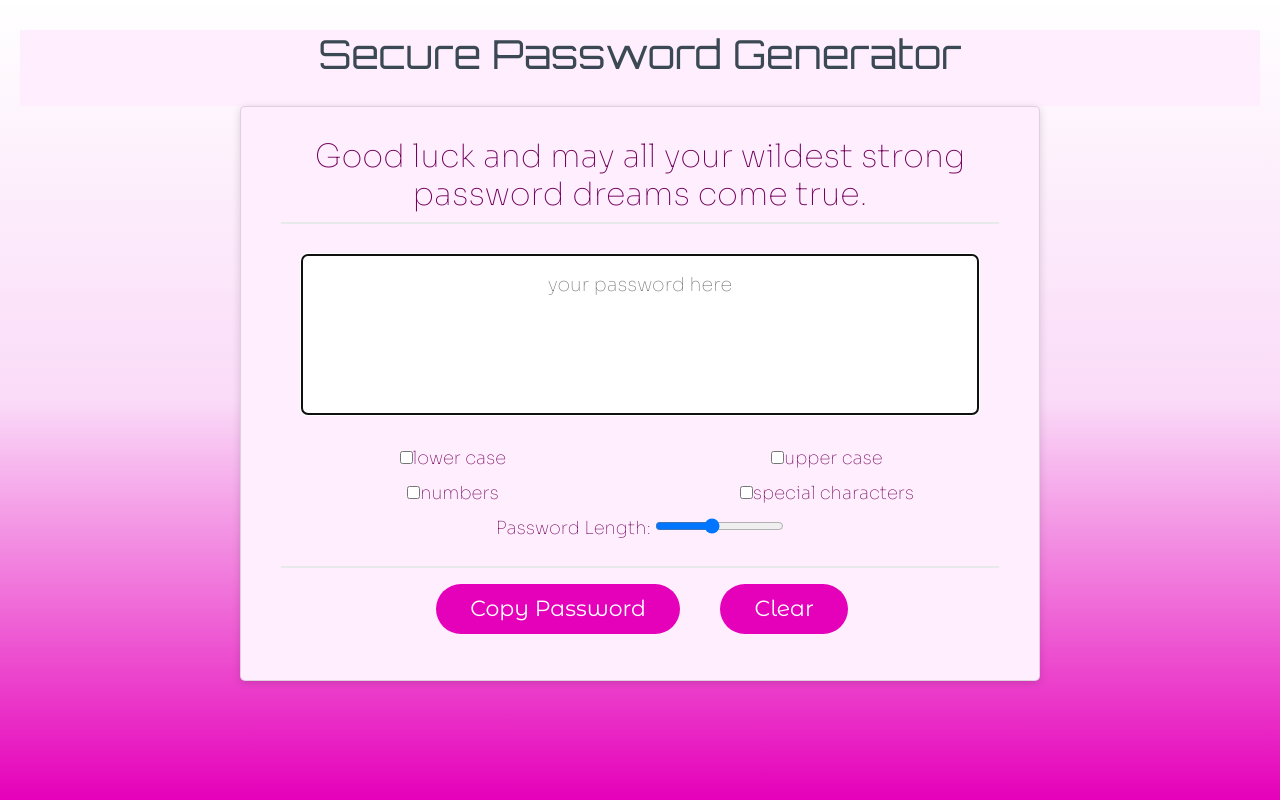
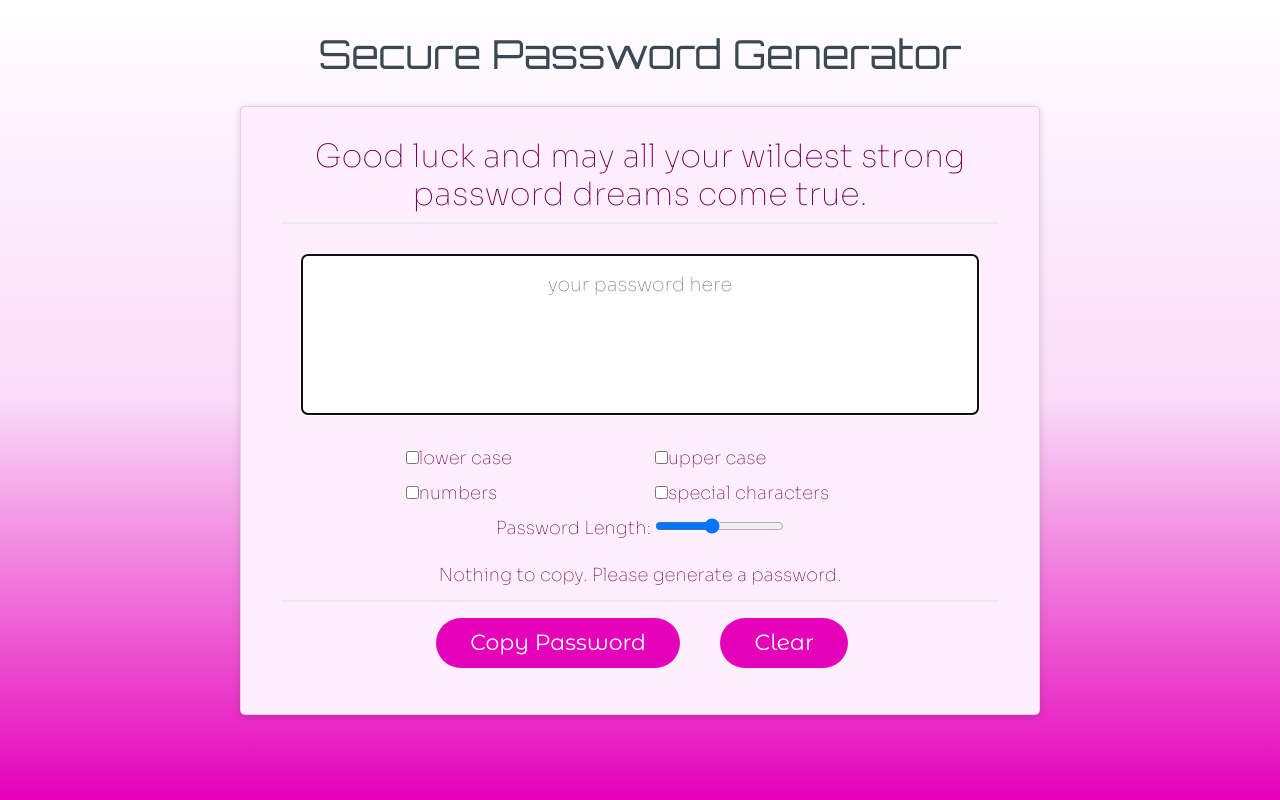
Before and after one commit to baytamo/event-sensitive-pw-generator, a plain HTML site: page index.html in a window 1280 px wide. Both pictures are taken after a click on the button "Copy Password". Drawn offline with nearby package versions, Linux system fonts and the light colour scheme.

Commit message:
added notes, modified styles

```diff
--- a/index.html
+++ b/index.html
@@ -34,26 +34,37 @@
           ></textarea>
         </div>
 
-        <div class="row d-flex justify-content-left check-boxes">
-          <div class="col-6">
+        <!-- container with checkboxes -->
+        <div class="row d-flex justify-content-sm-center check-boxes">
+
+          <!-- row 1: lower case, upper case checkboxes -->
+          <div class="col-sm-2"></div>
+          <div class="col-sm-4 d-flex justify-content-left align-items-baseline">
             <input type="checkbox" id="lowerCase" /><label for="lowerCase"
             >lower case</label>
           </div>
-         <div class="col-6">
+         <div class="col-sm-4 d-flex justify-content-left align-items-baseline">
           <input type="checkbox" id="upperCase" /><label for="upperCase"
           >upper case</label>
          </div>
-          <div class="col-6">
+         <div class="col-sm-2"></div>
+
+         <!-- row 2: numbers, special character checkboxes -->
+         <div class="col-sm-2"></div>
+          <div class="col-sm-4 d-flex justify-content-left align-items-baseline">
             <input type="checkbox" id="numbers" /><label for="numbers"
             >numbers</label>
           </div>
-          <div class="col-6">
+          <div class="col-sm-4 d-flex justify-content-left align-items-baseline">
             <input type="checkbox" id="special" /><label for="special"
             >special characters</label>
           </div>
+          <div class="col-sm-2"></div>
+
+        <!-- the tag below closes .check-boxes container -->
         </div>
 
-
+        <!-- slider row -->
         <div class="slide-container">
           <label for="slider">Password Length: </label>
             <input type="range" min="8" max="128" value="60" id="slider" /> <span id="sliderOutput"></span>
@@ -61,11 +72,14 @@
           <p id="alert"></p>
         </div>
 
+        <!-- button row -->
         <div class="card-button">
           <button id="copy" class="btn">Copy Password</button>
           <button id="clearMe" class="btn">Clear</button>
         </div>
+      <!-- the tag below closes the .card div -->
       </div>
+    <!-- the tag below closes the .wrapper div -->
     </div>
     <script src="script.js"></script>
   </body>
--- a/script.js
+++ b/script.js
@@ -75,6 +75,10 @@ passwordHere.textContent = thePassword.join("");
 $copy.addEventListener("click", function(){
   passwordHere.select();
   document.execCommand('copy');
+  if (!passwordHere.value) {
+    $alert.textContent = "Nothing to copy. Please generate a password.";
+    return;
+  }
 });
 // clear button function
 $clearPassword.addEventListener("click", function () {
@@ -89,6 +93,7 @@ $clearPassword.addEventListener("click", function () {
   // clear slider values
   $slider.value = 60;
   $sliderOutput.innerHTML = "";
+  $alert.textContent = "";
 });
 
 
--- a/style.css
+++ b/style.css
@@ -33,7 +33,6 @@ header {
   padding: 20px;
   padding-top: 0px;
   color: hsl(206, 17%, 28%);
-  background-color: #FFEEFE;
 }
 
 .card {
```
